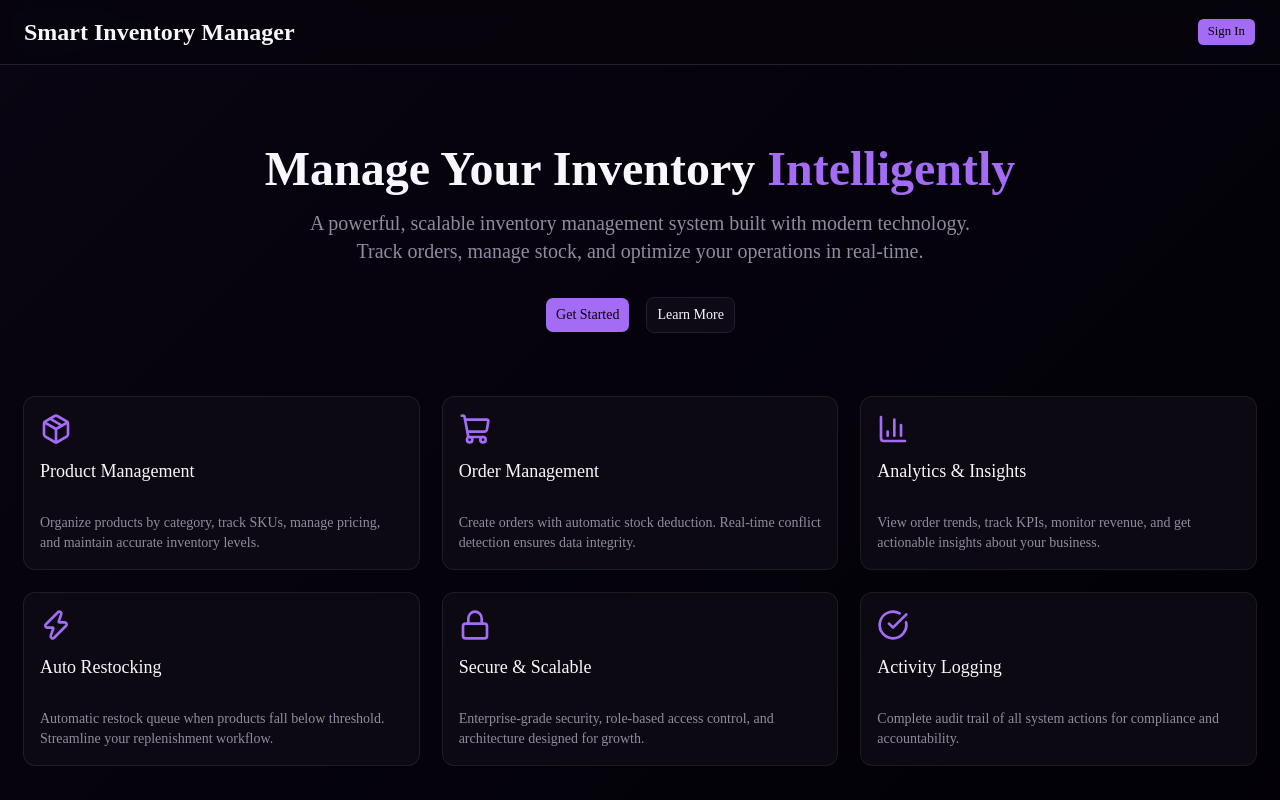
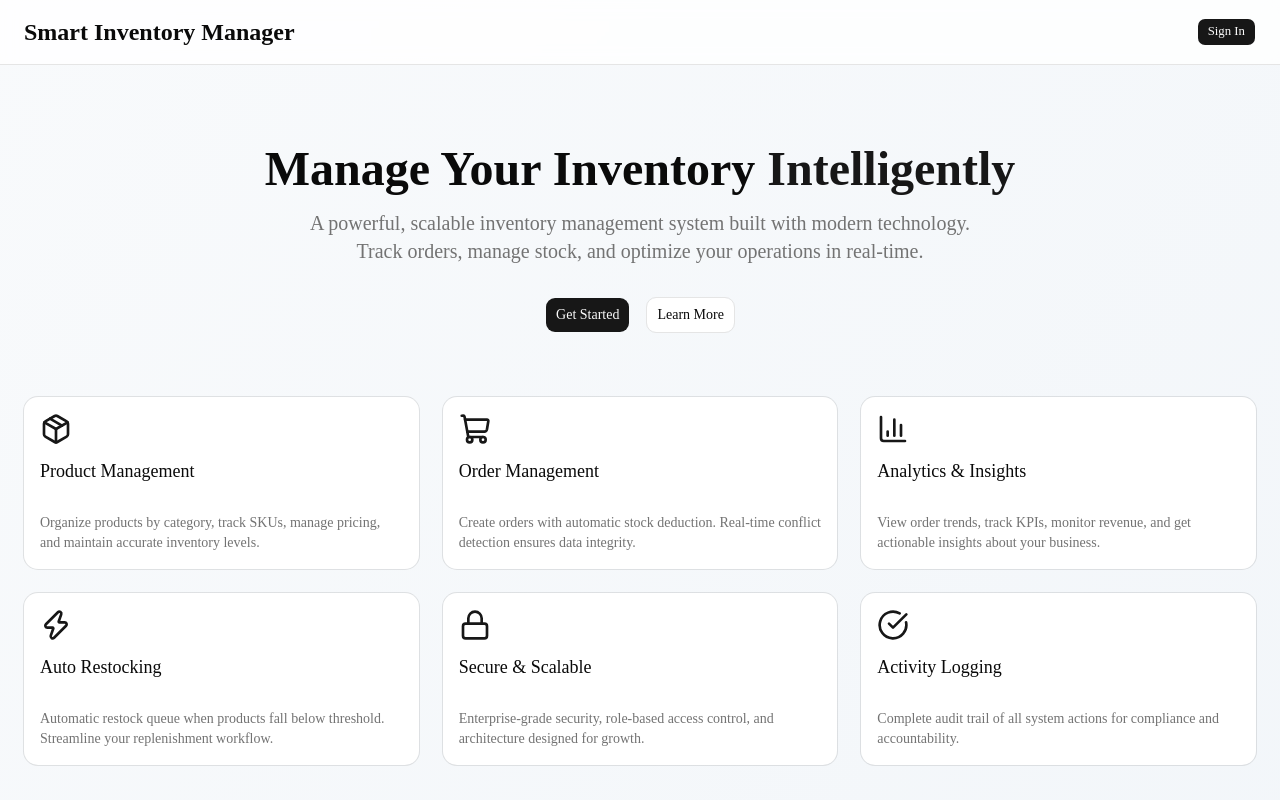
Before and after one commit to ikhtiaj-arif/order-inventory-management, a Next.js app: page / in a window 1280 px wide. Shown: the top 800 px of the page. Built offline with nearby package versions, Linux system fonts and the light colour scheme; no server answers.

Commit message:
dark mode finalized:

```diff
--- a/src/app/globals.css
+++ b/src/app/globals.css
@@ -48,123 +48,74 @@
   --radius-4xl: calc(var(--radius) * 2.6);
 }
 
-@theme inline {
-  --color-background: var(--background);
-  --color-foreground: var(--foreground);
-  --font-sans: var(--font-sans);
-  --font-mono: var(--font-geist-mono);
-  --font-heading: var(--font-sans);
-  --color-sidebar-ring: var(--sidebar-ring);
-  --color-sidebar-border: var(--sidebar-border);
-  --color-sidebar-accent-foreground: var(--sidebar-accent-foreground);
-  --color-sidebar-accent: var(--sidebar-accent);
-  --color-sidebar-primary-foreground: var(--sidebar-primary-foreground);
-  --color-sidebar-primary: var(--sidebar-primary);
-  --color-sidebar-foreground: var(--sidebar-foreground);
-  --color-sidebar: var(--sidebar);
-  --color-chart-5: var(--chart-5);
-  --color-chart-4: var(--chart-4);
-  --color-chart-3: var(--chart-3);
-  --color-chart-2: var(--chart-2);
-  --color-chart-1: var(--chart-1);
-  --color-ring: var(--ring);
-  --color-input: var(--input);
-  --color-border: var(--border);
-  --color-destructive: var(--destructive);
-  --color-accent-foreground: var(--accent-foreground);
-  --color-accent: var(--accent);
-  --color-muted-foreground: var(--muted-foreground);
-  --color-muted: var(--muted);
-  --color-secondary-foreground: var(--secondary-foreground);
-  --color-secondary: var(--secondary);
-  --color-primary-foreground: var(--primary-foreground);
-  --color-primary: var(--primary);
-  --color-popover-foreground: var(--popover-foreground);
-  --color-popover: var(--popover);
-  --color-card-foreground: var(--card-foreground);
-  --color-card: var(--card);
-  --radius-sm: calc(var(--radius) * 0.6);
-  --radius-md: calc(var(--radius) * 0.8);
-  --radius-lg: var(--radius);
-  --radius-xl: calc(var(--radius) * 1.4);
-  --radius-2xl: calc(var(--radius) * 1.8);
-  --radius-3xl: calc(var(--radius) * 2.2);
-  --radius-4xl: calc(var(--radius) * 2.6);
-}
 
 :root {
-  --background: oklch(0.98 0.01 240);
-  --foreground: oklch(0.2 0.02 240);
+  --background: oklch(1 0 0);
+  --foreground: oklch(0.145 0 0);
   --card: oklch(1 0 0);
-  --card-foreground: oklch(0.2 0.02 240);
+  --card-foreground: oklch(0.145 0 0);
   --popover: oklch(1 0 0);
-  --popover-foreground: oklch(0.2 0.02 240);
-  --primary: oklch(0.45 0.18 300);
-  --primary-foreground: oklch(0.98 0 0);
-  --secondary: oklch(0.95 0.02 300);
-  --secondary-foreground: oklch(0.3 0.05 300);
-  --muted: oklch(0.95 0.02 300);
-  --muted-foreground: oklch(0.55 0.02 300);
-  --accent: oklch(0.95 0.02 300);
-  --accent-foreground: oklch(0.3 0.05 300);
-  --destructive: oklch(0.6 0.18 20);
-  --destructive-foreground: oklch(0.98 0 0);
-  --border: oklch(0.9 0.02 300);
-  --input: oklch(0.9 0.02 300);
-  --ring: oklch(0.45 0.18 300);
-
-  --chart-1: oklch(0.65 0.15 250);
-  --chart-2: oklch(0.65 0.15 150);
-  --chart-3: oklch(0.65 0.15 30);
-  --chart-4: oklch(0.65 0.15 300);
-  --chart-5: oklch(0.65 0.15 100);
-  --radius: 0.5rem;
-
-  --sidebar: oklch(0.98 0.01 300);
-  --sidebar-foreground: oklch(0.2 0.02 300);
-  --sidebar-primary: oklch(0.45 0.18 300);
-  --sidebar-primary-foreground: oklch(0.98 0 0);
-  --sidebar-accent: oklch(0.93 0.02 300);
-  --sidebar-accent-foreground: oklch(0.2 0.02 300);
-  --sidebar-border: oklch(0.9 0.02 300);
-  --sidebar-ring: oklch(0.45 0.18 300);
+  --popover-foreground: oklch(0.145 0 0);
+  --primary: oklch(0.205 0 0);
+  --primary-foreground: oklch(0.985 0 0);
+  --secondary: oklch(0.97 0 0);
+  --secondary-foreground: oklch(0.205 0 0);
+  --muted: oklch(0.97 0 0);
+  --muted-foreground: oklch(0.556 0 0);
+  --accent: oklch(0.97 0 0);
+  --accent-foreground: oklch(0.205 0 0);
+  --destructive: oklch(0.577 0.245 27.325);
+  --border: oklch(0.922 0 0);
+  --input: oklch(0.922 0 0);
+  --ring: oklch(0.708 0 0);
+  --chart-1: oklch(0.87 0 0);
+  --chart-2: oklch(0.556 0 0);
+  --chart-3: oklch(0.439 0 0);
+  --chart-4: oklch(0.371 0 0);
+  --chart-5: oklch(0.269 0 0);
+  --radius: 0.625rem;
+  --sidebar: oklch(0.985 0 0);
+  --sidebar-foreground: oklch(0.145 0 0);
+  --sidebar-primary: oklch(0.205 0 0);
+  --sidebar-primary-foreground: oklch(0.985 0 0);
+  --sidebar-accent: oklch(0.97 0 0);
+  --sidebar-accent-foreground: oklch(0.205 0 0);
+  --sidebar-border: oklch(0.922 0 0);
+  --sidebar-ring: oklch(0.708 0 0);
 }
 
 .dark {
-  --background: oklch(0.12 0.02 300);
-  --foreground: oklch(0.98 0.01 300);
-  --card: oklch(0.15 0.02 300);
-  --card-foreground: oklch(0.98 0.01 300);
-  --popover: oklch(0.15 0.02 300);
-  --popover-foreground: oklch(0.98 0.01 300);
-  --primary: oklch(0.65 0.20 300);
-  --primary-foreground: oklch(0.1 0.02 300);
-  --secondary: oklch(0.20 0.03 300);
-  --secondary-foreground: oklch(0.98 0.01 300);
-  --muted: oklch(0.20 0.03 300);
-  --muted-foreground: oklch(0.65 0.03 300);
-  --accent: oklch(0.20 0.03 300);
-  --accent-foreground: oklch(0.98 0.01 300);
-  --destructive: oklch(0.5 0.18 20);
-  --destructive-foreground: oklch(0.98 0 0);
-  --border: oklch(0.25 0.03 300);
-  --input: oklch(0.25 0.03 300);
-  --ring: oklch(0.65 0.20 300);
-
-  --chart-1: oklch(0.65 0.15 250);
-  --chart-2: oklch(0.65 0.15 150);
-  --chart-3: oklch(0.65 0.15 30);
-  --chart-4: oklch(0.65 0.15 300);
-  --chart-5: oklch(0.65 0.15 100);
-
-  --sidebar: oklch(0.15 0.02 300);
-  --sidebar-foreground: oklch(0.98 0.01 300);
-  --sidebar-primary: oklch(0.65 0.20 300);
-  --sidebar-primary-foreground: oklch(0.1 0.02 300);
-  --sidebar-accent: oklch(0.20 0.03 300);
-  --sidebar-accent-foreground: oklch(0.98 0.01 300);
-  --sidebar-border: oklch(0.25 0.03 300);
-  --sidebar-ring: oklch(0.65 0.20 300);
+  --background: oklch(0.145 0 0);
+  --foreground: oklch(0.985 0 0);
+  --card: oklch(0.205 0 0);
+  --card-foreground: oklch(0.985 0 0);
+  --popover: oklch(0.205 0 0);
+  --popover-foreground: oklch(0.985 0 0);
+  --primary: oklch(0.922 0 0);
+  --primary-foreground: oklch(0.205 0 0);
+  --secondary: oklch(0.269 0 0);
+  --secondary-foreground: oklch(0.985 0 0);
+  --muted: oklch(0.269 0 0);
+  --muted-foreground: oklch(0.708 0 0);
+  --accent: oklch(0.269 0 0);
+  --accent-foreground: oklch(0.985 0 0);
+  --destructive: oklch(0.704 0.191 22.216);
+  --border: oklch(1 0 0 / 10%);
+  --input: oklch(1 0 0 / 15%);
+  --ring: oklch(0.556 0 0);
+  --chart-1: oklch(0.87 0 0);
+  --chart-2: oklch(0.556 0 0);
+  --chart-3: oklch(0.439 0 0);
+  --chart-4: oklch(0.371 0 0);
+  --chart-5: oklch(0.269 0 0);
+  --sidebar: oklch(0.205 0 0);
+  --sidebar-foreground: oklch(0.985 0 0);
+  --sidebar-primary: oklch(0.488 0.243 264.376);
+  --sidebar-primary-foreground: oklch(0.985 0 0);
+  --sidebar-accent: oklch(0.269 0 0);
+  --sidebar-accent-foreground: oklch(0.985 0 0);
+  --sidebar-border: oklch(1 0 0 / 10%);
+  --sidebar-ring: oklch(0.556 0 0);
 }
 
 @layer base {
@@ -172,11 +123,7 @@
     @apply border-border outline-ring/50;
   }
   body {
-    @apply bg-background text-foreground transition-colors duration-300;
-  }
-  .dark body {
-    background: linear-gradient(135deg, oklch(0.13 0.03 300) 0%, oklch(0.08 0.03 300) 100%);
-    background-attachment: fixed;
+    @apply bg-background text-foreground;
   }
   html {
     @apply font-sans;
--- a/src/app/layout.tsx
+++ b/src/app/layout.tsx
@@ -18,7 +18,6 @@ export const metadata: Metadata = {
 };
 
 import { Toaster } from "@/components/ui/sonner";
-import { ThemeProvider } from "@/components/theme-provider";
 
 export default function RootLayout({
   children,
@@ -28,20 +27,11 @@ export default function RootLayout({
   return (
     <html
       lang="en"
-      suppressHydrationWarning
       className={`${geistSans.variable} ${geistMono.variable} h-full antialiased`}
     >
       <body className="min-h-full flex flex-col">
-        <ThemeProvider
-          attribute="class"
-          defaultTheme="dark"
-          forcedTheme="dark"
-          enableSystem
-          disableTransitionOnChange
-        >
-          {children}
-          <Toaster />
-        </ThemeProvider>
+        {children}
+        <Toaster />
       </body>
     </html>
   );
--- a/src/app/page.tsx
+++ b/src/app/page.tsx
@@ -31,9 +31,9 @@ export default async function HomePage() {
   }
 
   return (
-    <main className="min-h-screen bg-transparent">
+    <main className="min-h-screen bg-gradient-to-br from-slate-50 to-slate-100">
       {/* Header */}
-      <header className="border-b bg-background/80 backdrop-blur-sm sticky top-0 z-50">
+      <header className="border-b bg-white/80 backdrop-blur-sm sticky top-0">
         <div className="max-w-7xl mx-auto px-6 py-4 flex items-center justify-between">
           <h1 className="text-2xl font-bold">Smart Inventory Manager</h1>
           <Link href="/login">
@@ -148,7 +148,7 @@ export default async function HomePage() {
         </div>
 
         {/* Tech Stack */}
-        <div className="bg-card rounded-lg border p-12 mb-20 shadow-sm">
+        <div className="bg-white rounded-lg border p-12 mb-20">
           <h3 className="text-2xl font-bold mb-8 text-center">
             Built with Modern Technology
           </h3>
@@ -195,7 +195,7 @@ export default async function HomePage() {
       </section>
 
       {/* Footer */}
-      <footer className="border-t bg-background mt-20">
+      <footer className="border-t bg-white mt-20">
         <div className="max-w-7xl mx-auto px-6 py-8 text-center text-muted-foreground">
           <p>Smart Inventory Manager v1.0</p>
           <p className="text-sm mt-2">
```
